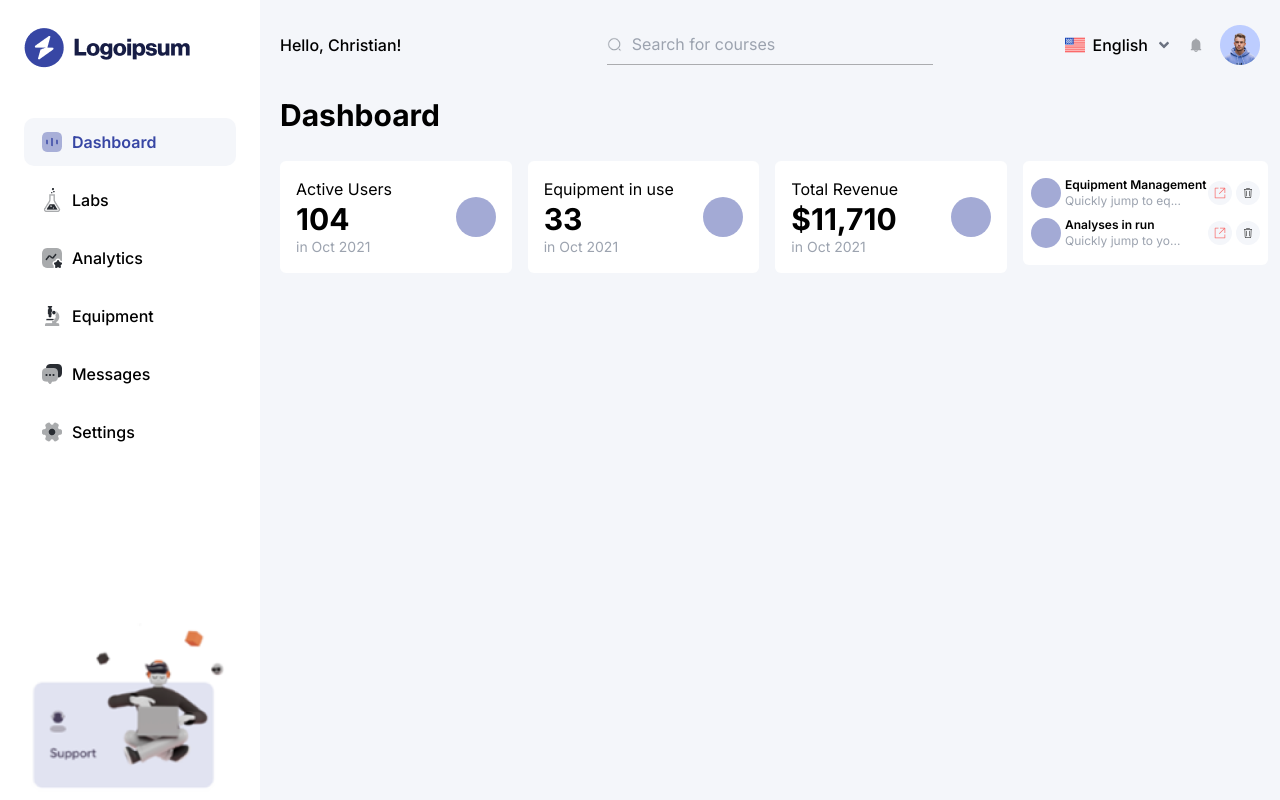
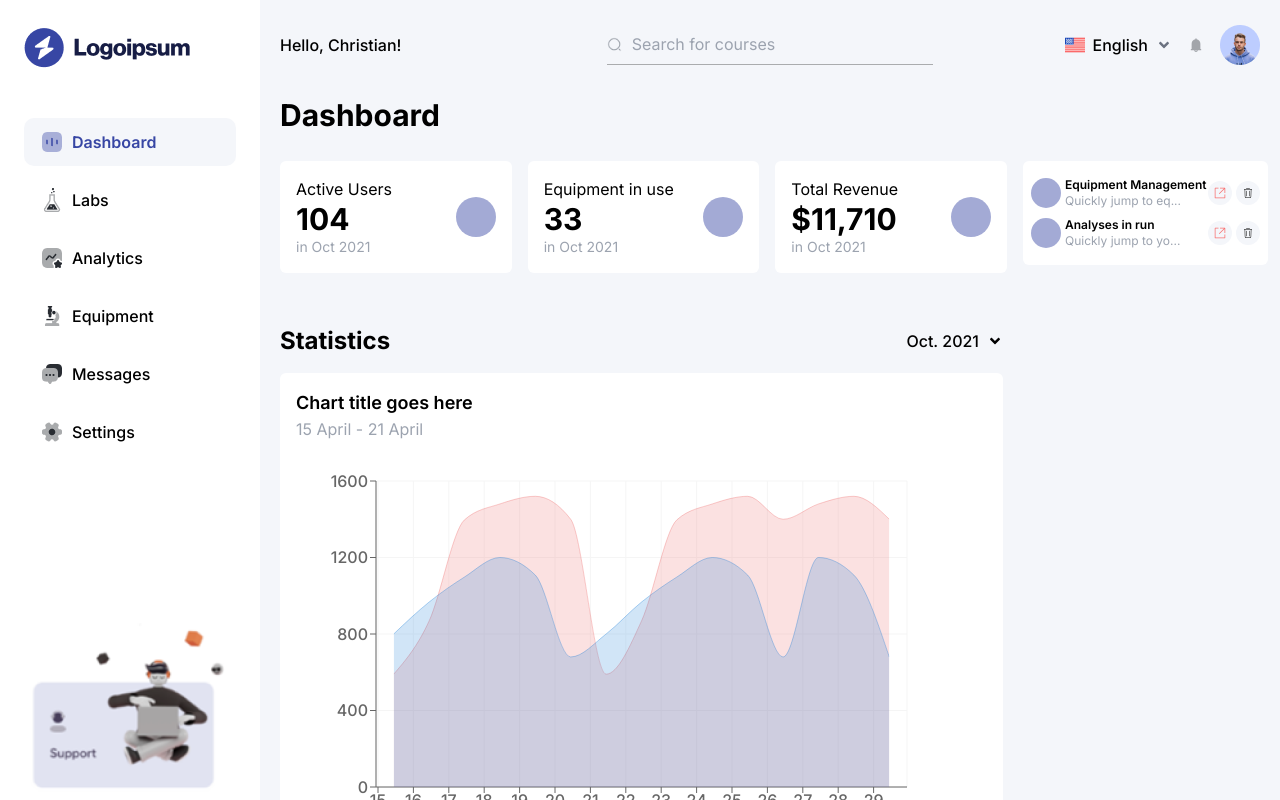
Before and after one commit to MarufAlAslam/react-dashboard, a React (Create React App) app: page / in a window 1280 px wide. Built offline with nearby package versions, Linux system fonts and the light colour scheme.

Commit message:
chart added

```diff
--- a/package.json
+++ b/package.json
@@ -10,6 +10,7 @@
     "react-dom": "^16.13.0",
     "react-icons": "^4.8.0",
     "react-scripts": "5.0.1",
+    "recharts": "^2.5.0",
     "web-vitals": "^2.1.4"
   },
   "scripts": {
--- a/src/assets/css/style.css
+++ b/src/assets/css/style.css
@@ -9,6 +9,7 @@
     width: 260px;
     background-color: white;
     min-height: 100vh;
+    height: 100%;
 }
 .menu a:hover, .menu a.active {
 	background: #F4F6FA;
@@ -62,3 +63,13 @@
 .card.bg-white.m-2.w-1\/3.rounded-md:first-child {
     margin-left: 0;
 }
+.recharts-responsive-container {
+    min-height: 400px;
+}
+body, html{
+    overflow-y: hidden;
+}
+.min-h-screen {
+    overflow-y: scroll;
+    height: 100vh;
+}
--- a/src/components/mainBody/MainBody.js
+++ b/src/components/mainBody/MainBody.js
@@ -1,4 +1,5 @@
 import React from 'react'
+import Statistics from '../statistics/Statistics'
 import Cards from './cards/Cards'
 import TopBar from './topbar/Topbar'
 
@@ -7,6 +8,11 @@ const MainBody = () => {
         <div className='pt-[24px] px-5 w-[calc(100vw-260px)] min-h-screen'>
             <TopBar/>
             <Cards/>
+            <div className='flex justify-between items-start'>
+                <div className='w-3/4'>
+                    <Statistics/>
+                </div>
+            </div>
         </div>
     )
 }
--- /dev/null
+++ b/src/components/statistics/Chart.js
@@ -0,0 +1,120 @@
+import React from 'react'
+import {
+  ComposedChart,
+  Line,
+  Area,
+  Bar,
+  XAxis,
+  YAxis,
+  CartesianGrid,
+  Tooltip,
+  Legend,
+  ResponsiveContainer,
+} from 'recharts';
+
+const Chart = () => {
+    const data = [
+        {
+          name: '15',
+          p1: 590,
+          p2: 800,
+        },
+        {
+          name: '16',
+          p1: 868,
+          p2: 967,
+        },
+        {
+          name: '17',
+          p1: 1397,
+          p2: 1098,
+        },
+        {
+          name: '18',
+          p1: 1480,
+          p2: 1200,
+        },
+        {
+          name: '19',
+          p1: 1520,
+          p2: 1108,
+        },
+        {
+          name: '20',
+          p1: 1400,
+          p2: 680,
+        },
+        {
+          name: '21',
+          p1: 590,
+          p2: 800,
+        },
+        {
+          name: '22',
+          p1: 868,
+          p2: 967,
+        },
+        {
+          name: '23',
+          p1: 1397,
+          p2: 1098,
+        },
+        {
+          name: '24',
+          p1: 1480,
+          p2: 1200,
+        },
+        {
+          name: '25',
+          p1: 1520,
+          p2: 1108,
+        },
+        {
+          name: '26',
+          p1: 1400,
+          p2: 680,
+        },
+        {
+          name: '27',
+          p1: 1480,
+          p2: 1200,
+        },
+        {
+          name: '28',
+          p1: 1520,
+          p2: 1108,
+        },
+        {
+          name: '29',
+          p1: 1400,
+          p2: 680,
+        },
+      ];
+    return (
+        <ResponsiveContainer width="100%" height="100%" className="mt-5">
+        <ComposedChart
+          width={500}
+          height={400}
+          data={data}
+          margin={{
+            top: 20,
+            right: 80,
+            bottom: 20,
+            left: 20,
+          }}
+        >
+          <CartesianGrid stroke="#f5f5f5" />
+          <XAxis dataKey="name" label={{ value: '', position: 'insideBottomRight', offset: 0 }} scale="band" />
+          <YAxis label={{ value: '', angle: -90, position: 'insideLeft' }} />
+          <Tooltip />
+          <Legend />
+          <Area type="monotone" dataKey="p1" fill="#EB616150" stroke="#EB616150" />
+          <Area type="monotone" dataKey="p2" fill="#0E76D550" stroke="#0E76D550" />
+          {/* <Bar dataKey="pv" barSize={20} fill="#413ea0" /> */}
+          {/* <Line type="monotone" dataKey="uv" stroke="#ff7300" /> */}
+        </ComposedChart>
+      </ResponsiveContainer>
+    )
+}
+
+export default Chart
--- /dev/null
+++ b/src/components/statistics/Statistics.js
@@ -0,0 +1,29 @@
+import React from "react";
+import { FaAngleDown } from "react-icons/fa";
+import Chart from "./Chart";
+
+const Statistics = () => {
+  return (
+    <div className="p-3 pl-0">
+      <div className="flex justify-between items-center">
+        <h2 className="text-2xl font-bold">Statistics</h2>
+        <p className="mb-0 flex items-center">Oct. 2021 <FaAngleDown className="ml-2"/></p>
+      </div>
+
+      <div className="card bg-white rounded-md mt-4">
+        <div className="card-body p-4">
+            <p className="text-lg font-[600]">
+            Chart title goes here
+            </p>
+            <p className="text-gray-400 font-normal">
+            15 April - 21 April
+            </p>
+
+            <Chart/>
+        </div>
+      </div>
+    </div>
+  );
+};
+
+export default Statistics;
```
Also changed, not shown: 1 other file (tests, documents, lock files or other folders).
